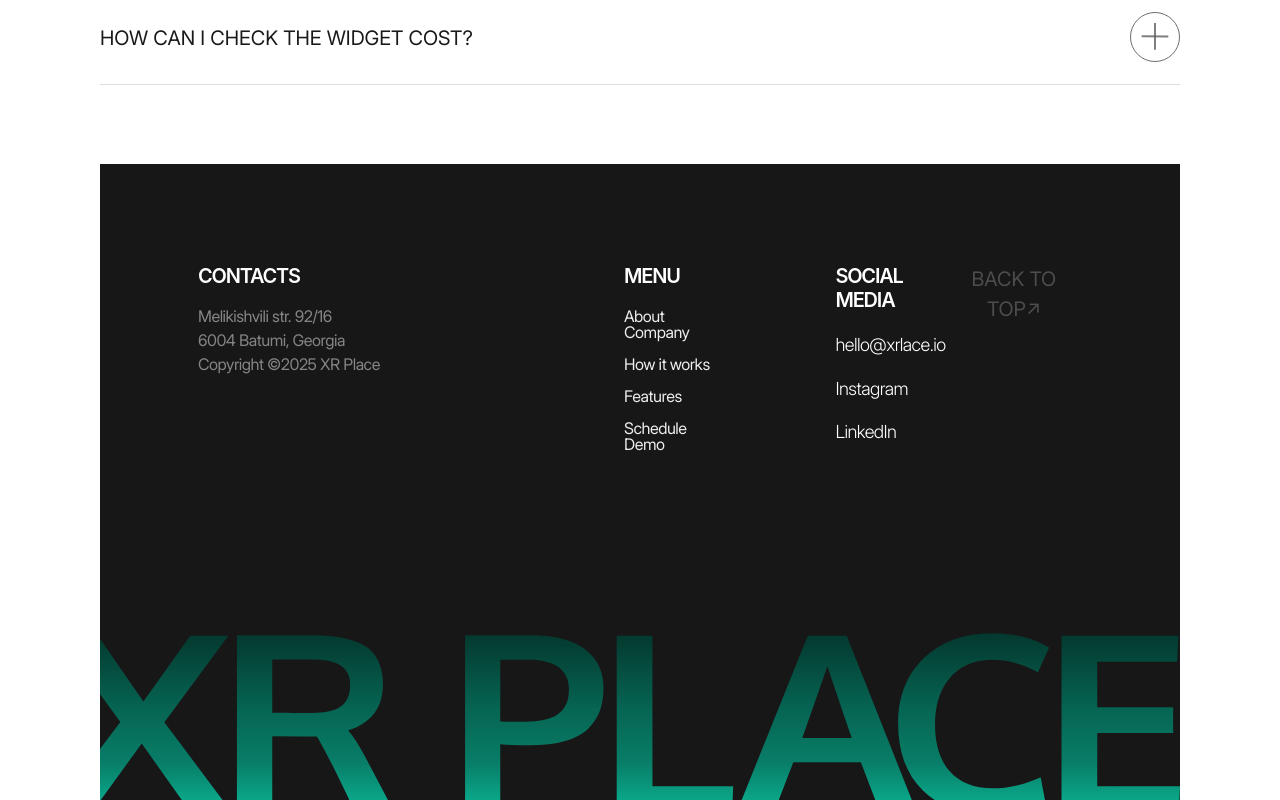
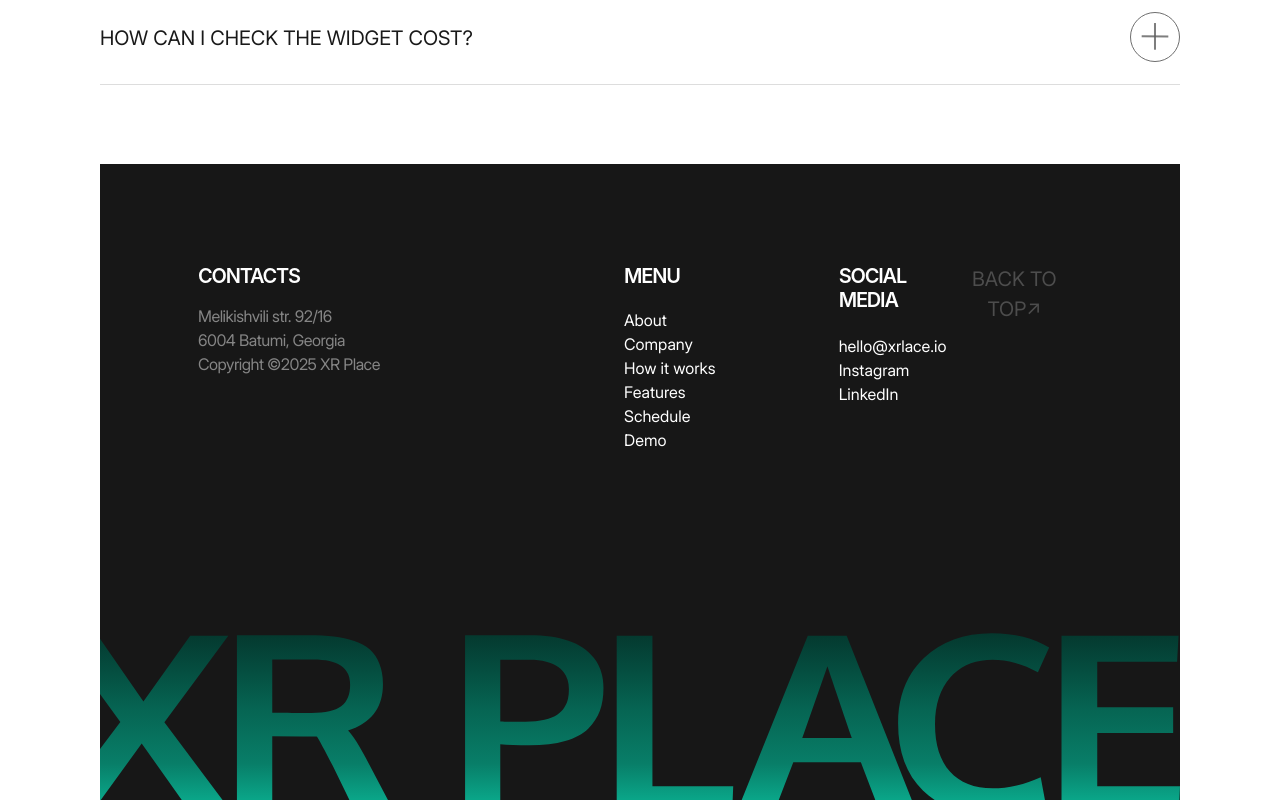
Before and after one commit to Shimatrix/XR_Place-2, a React (Vite) app: page / in a window 1280 px wide. Shown: the part 6550-7350 px from the top of the page. Built offline with nearby package versions, Linux system fonts and the light colour scheme; a web font is replaced by a local one.

Commit message:
правки после ревью

```diff
--- a/src/features/Footer/footer.module.scss
+++ b/src/features/Footer/footer.module.scss
@@ -5,6 +5,25 @@
   @media (width <= 768px) {
     display: none;
   }
+}
+
+/* Анимационные классы - должны быть объявлены первыми */
+.animateColumn {
+  opacity: 0;
+  transform: translateY(20px);
+  transition:
+    transform 0.6s ease-out,
+    opacity 0.6s ease-out;
+  transition-delay: calc(var(--i, 0) * 0.1s + 0.3s);
+}
+
+.animateItem {
+  opacity: 0;
+  transform: translateY(10px);
+  transition:
+    transform 0.4s ease-out,
+    opacity 0.4s ease-out;
+  transition-delay: calc(var(--i, 0) * 0.1s + 0.6s);
 }
 
 .footer {
@@ -16,15 +35,11 @@
   margin: 0;
   font-family: Inter, sans-serif;
   font-weight: 400;
-
-  @media (width <= 768px) {
-    background: #191919;
-    min-height: auto;
-
-    &::after {
-      display: none;
-    }
-  }
+  transform: translateY(50px);
+  opacity: 0;
+  transition:
+    transform 0.8s ease-out,
+    opacity 0.8s ease-out;
 
   &::after {
     content: '';
@@ -37,6 +52,65 @@
     background-size: contain;
     pointer-events: none;
   }
+
+  @media (width <= 768px) {
+    background: #191919;
+    min-height: auto;
+
+    &::after {
+      display: none;
+    }
+  }
+}
+
+/* Базовые стили для меню и соц. сетей */
+.contacts,
+.menu,
+.social {
+  font-size: 20px;
+  letter-spacing: -1.2px;
+  text-transform: uppercase;
+  margin-bottom: 16px;
+}
+
+.contacts {
+  min-width: 306px;
+}
+
+.contactText {
+  color: #c3c3c3cc;
+  font-size: 16px;
+  opacity: 0.8;
+  letter-spacing: -0.48px;
+}
+
+.menu {
+  margin-bottom: 20px;
+
+  li {
+    margin-bottom: 16px;
+    font-size: 16px;
+    color: #eee;
+    letter-spacing: -0.48px;
+    line-height: 1;
+  }
+}
+
+.social {
+  margin-bottom: 22px;
+
+  li {
+    margin-bottom: 22px;
+    font-size: 18px;
+    font-weight: 300;
+    letter-spacing: -0.54px;
+    line-height: 1.2;
+  }
+}
+
+.toTop {
+  color: #4d4d4d;
+  font-size: 20px;
 }
 
 .container {
@@ -59,56 +133,6 @@
   }
 }
 
-.contacts {
-  margin-bottom: 16px;
-  font-size: 20px;
-  min-width: 306px;
-  letter-spacing: -1.2px;
-  text-transform: uppercase;
-}
-
-.contactText {
-  color: #c3c3c3cc;
-  font-size: 16px;
-  opacity: 0.8;
-  letter-spacing: -0.48px;
-}
-
-.menu {
-  margin-bottom: 20px;
-  font-size: 20px;
-  letter-spacing: -1.2px;
-  text-transform: uppercase;
-}
-
-.menuList li {
-  margin-bottom: 16px;
-  font-size: 16px;
-  color: #eee;
-  letter-spacing: -0.48px;
-  line-height: 1;
-}
-
-.social {
-  margin-bottom: 22px;
-  font-size: 20px;
-  letter-spacing: -1.2px;
-  text-transform: uppercase;
-}
-
-.socialList li {
-  margin-bottom: 22px;
-  font-size: 18px;
-  font-weight: 300;
-  letter-spacing: -0.54px;
-  line-height: 1.2;
-}
-
-.toTop {
-  color: #4d4d4d;
-  font-size: 20px;
-}
-
 .mobileFooter {
   display: none;
 
@@ -117,6 +141,7 @@
   }
 }
 
+/* Мобильные стили */
 @media (width <= 768px) {
   .logoBlock {
     display: flex;
@@ -149,18 +174,16 @@
     margin-bottom: 54px;
   }
 
+  .mobileFooter {
     .menu {
       display: flex;
-    font-size: 20px;
       line-height: 1.2;
       letter-spacing: -0.06em;
-    text-transform: uppercase;
       text-align: left;
       padding-left: 20px;
       margin-bottom: 30px;
 
       li {
-      list-style-type: none;
         margin-bottom: 20px;
       }
     }
@@ -177,55 +200,7 @@
       align-items: center;
       margin-bottom: 40px;
     }
-}
 
-/* Анимация */
-.footer {
-  transform: translateY(50px);
-  opacity: 0;
-  transition:
-    transform 0.8s ease-out,
-    opacity 0.8s ease-out;
-
-  &.visible {
-    transform: translateY(0);
-    opacity: 1;
-  }
-}
-
-.animateColumn {
-  opacity: 0;
-  transform: translateY(20px);
-  transition:
-    transform 0.6s ease-out,
-    opacity 0.6s ease-out;
-  transition-delay: calc(var(--i, 0) * 0.1s + 0.3s);
-}
-
-.animateItem {
-  opacity: 0;
-  transform: translateY(10px);
-  transition:
-    transform 0.4s ease-out,
-    opacity 0.4s ease-out;
-  transition-delay: calc(var(--i, 0) * 0.1s + 0.6s);
-}
-
-.footer.visible {
-  .animateColumn {
-    opacity: 1;
-    transform: translateY(0);
-  }
-
-  .animateItem {
-    opacity: 1;
-    transform: translateY(0);
-  }
-}
-
-/* Для мобильной версии аналогично */
-@media (width <= 768px) {
-  .mobileFooter {
     .address,
     .menu,
     .social {
@@ -257,8 +232,23 @@
       transition-delay: calc(var(--i, 0) * 0.1s + 0.8s);
     }
   }
+}
 
+/* Состояния visible - должны быть объявлены последними */
 .footer.visible {
+  transform: translateY(0);
+  opacity: 1;
+
+  .animateColumn {
+    opacity: 1;
+    transform: translateY(0);
+  }
+
+  .animateItem {
+    opacity: 1;
+    transform: translateY(0);
+  }
+
   .mobileFooter {
     .address,
     .menu,
@@ -273,4 +263,3 @@
     }
   }
 }
-}
```
Lines whose indentation alone changed are shown as unchanged.
